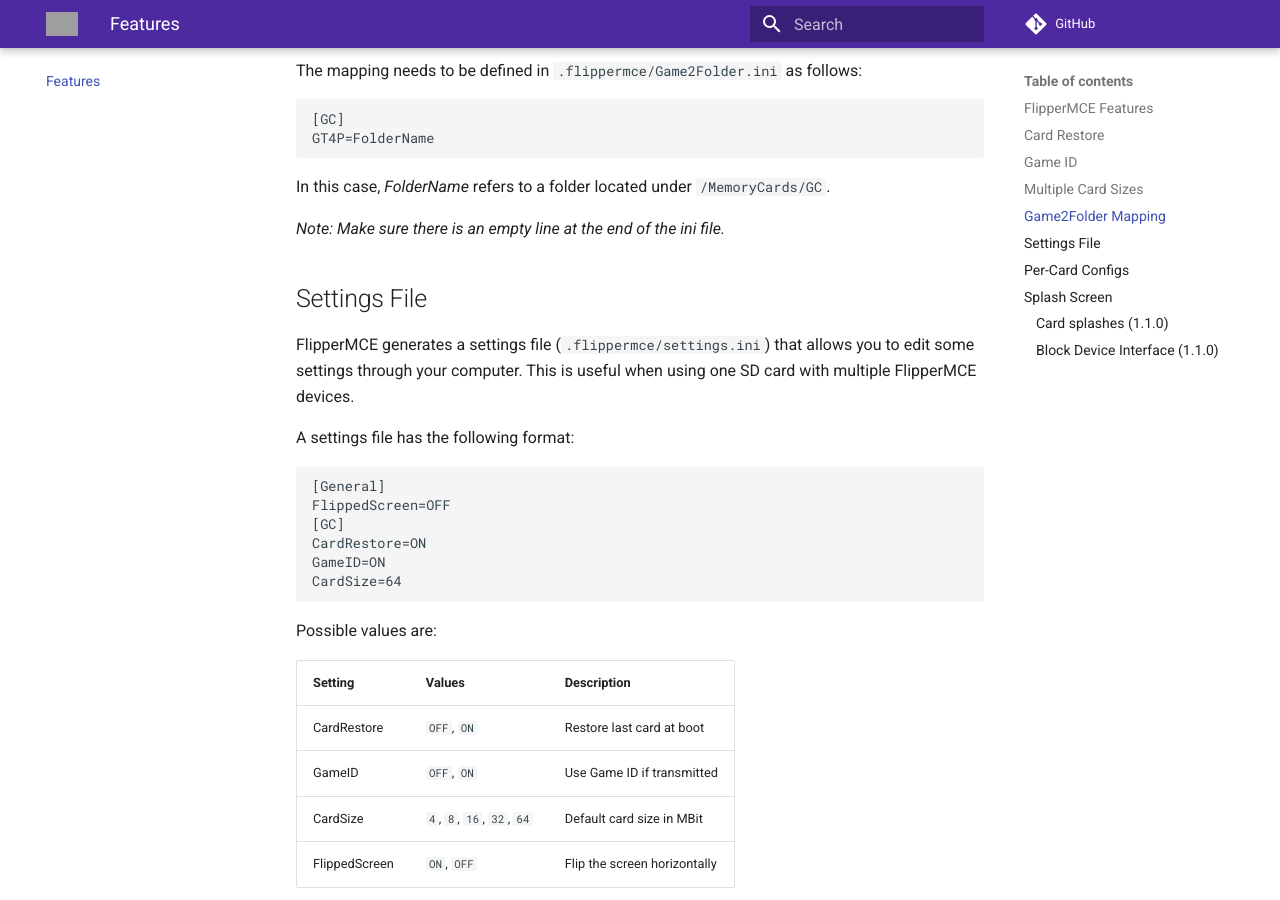
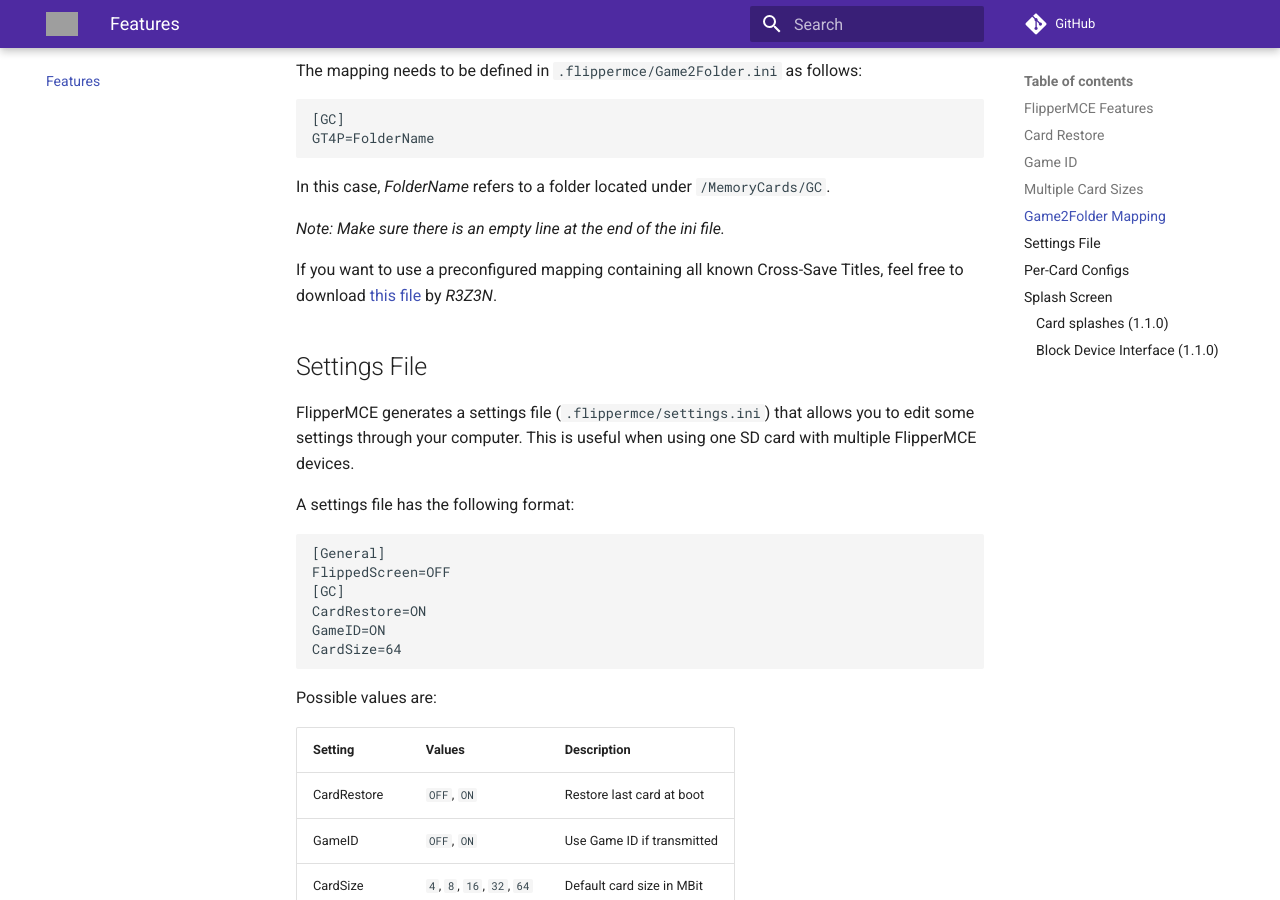
Before and after one commit to FlipperMCE/flippermce.github.io, an MkDocs documentation site: the page built from docs/features.md, in a window 1280 px wide and 900 px high, scrolled down 1396 px. Built offline with MkDocs 1.6.1 and Material for MkDocs 9.7.7, drawn with Linux system fonts in a browser that asks for light colours; grey boxes are pictures that could not be loaded.

Commit message:
feat: Add Game2Folder.ini

```diff
--- a/docs/features.md
+++ b/docs/features.md
@@ -46,6 +46,8 @@
 In this case, *FolderName* refers to a folder located under `/MemoryCards/GC`.
 
 *Note: Make sure there is an empty line at the end of the ini file.*
+
+If you want to use a preconfigured mapping containing all known Cross-Save Titles, feel free to download [this file](assets/Game2Folder.ini) by *R3Z3N*.
 
 ## Settings File
 
```
Also changed, not shown: 1 other file.
